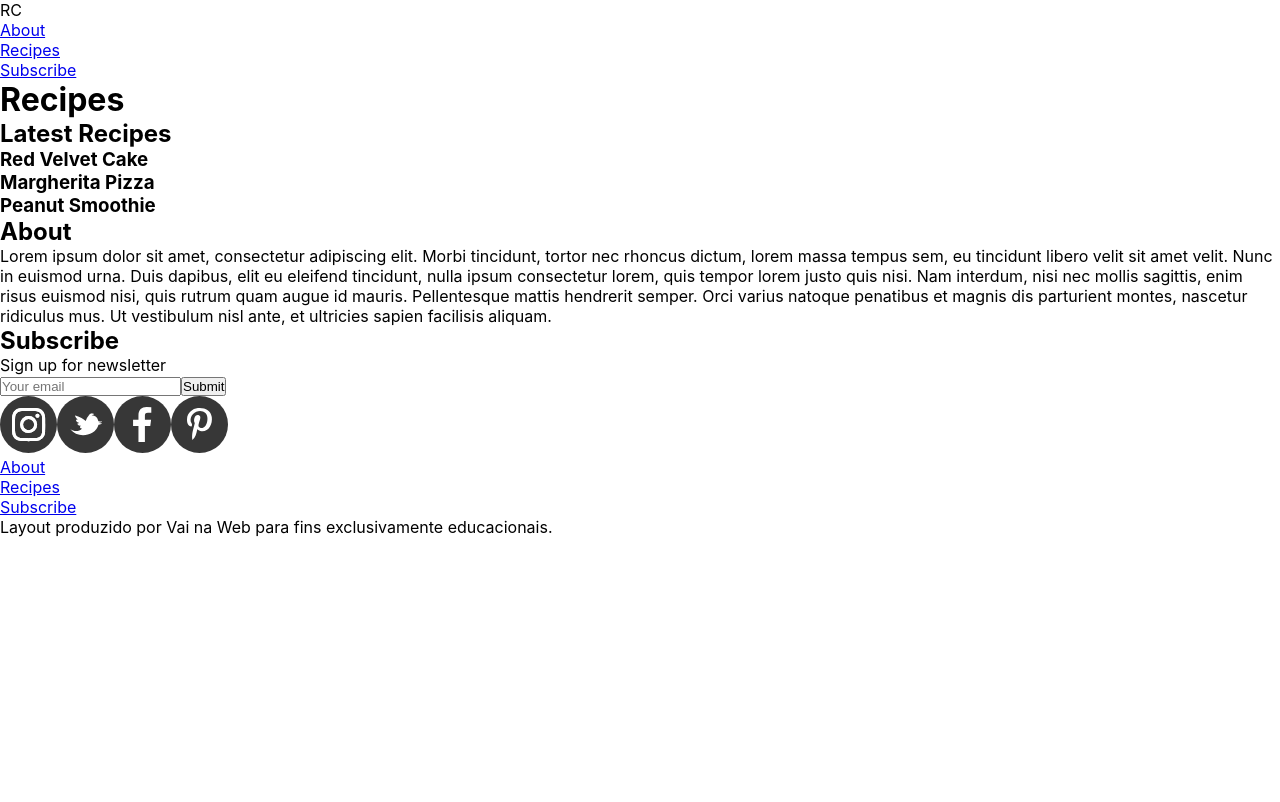
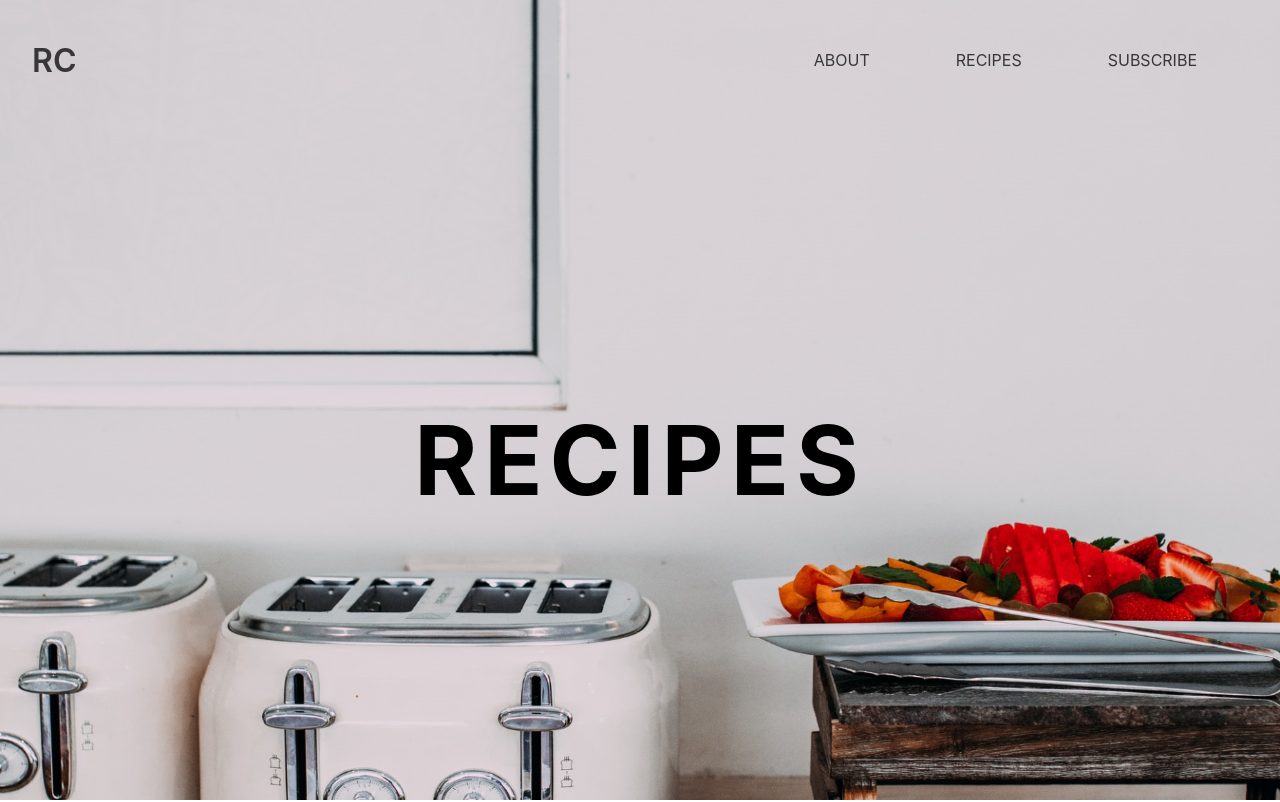
Before and after one commit to jottadev/page-recipes, a React (Create React App) app: page / in a window 1280 px wide. Shown: the top 802 px of the page. Built offline with nearby package versions, Linux system fonts and the light colour scheme.

Commit message:
Header finalizada

```diff
--- a/src/Components/Header/Header.js
+++ b/src/Components/Header/Header.js
@@ -5,8 +5,8 @@ export default function Header(){
 
   return(
     <>
-      <div>
-        <header>
+      <S.Container>
+        <S.Header>
             <div>
                 <span> RC </span>
             </div>
@@ -25,11 +25,11 @@ export default function Header(){
                     </li>
                 </ul>
             </nav>
-        </header>
-        <div>
+        </S.Header>
+        <S.Logo>
             <h1> Recipes </h1>
-        </div>
-      </div>
+        </S.Logo>
+      </S.Container>
 
 
     </>
--- a/src/Components/Header/Style.js
+++ b/src/Components/Header/Style.js
@@ -1 +1,60 @@
 import styled from 'styled-components';
+import Background from '../../Assets/imagebackground.png'
+
+export const Container = styled.div`
+    height: 100vh;
+    background-image: url(${Background});
+    background-position: center;
+    background-repeat: no-repeat;
+    background-size: cover;
+`
+
+export const Header = styled.header`
+    height: 15vh;
+    display: flex;
+    flex-direction: row;
+    justify-content: space-between;
+    align-items: center;
+    color: #373737;
+    padding: 0 2rem;
+
+
+    span{
+        font-size: 2rem;
+        font-weight: 600;
+    }
+
+    ul{
+        display: flex;
+        flex-direction: row;
+        justify-content: space-between;
+        list-style: none;
+    }
+
+    a{
+        text-decoration: none;
+        color: #373737;
+        margin-right: 1rem;
+        text-transform: uppercase;
+        padding: .8rem 2rem;
+        border: 3px solid #37373700;
+
+        :hover{
+            transtion: .2s ease-in-out;
+            border: 3px solid #373737;
+        }
+    }
+
+`
+
+export const Logo = styled.div`
+
+    height: 85vh;
+    display: flex;
+    align-items: center;
+    justify-content: center;
+    font-size: 3rem;
+    text-transform: uppercase;
+    letter-spacing: 7px;
+    color: ##373737;
+`
--- a/src/Global/GlobalStyle.js
+++ b/src/Global/GlobalStyle.js
@@ -1,4 +1,5 @@
 import { createGlobalStyle } from "styled-components";
+
 
 export const GlobalStyle = createGlobalStyle`
 
```
